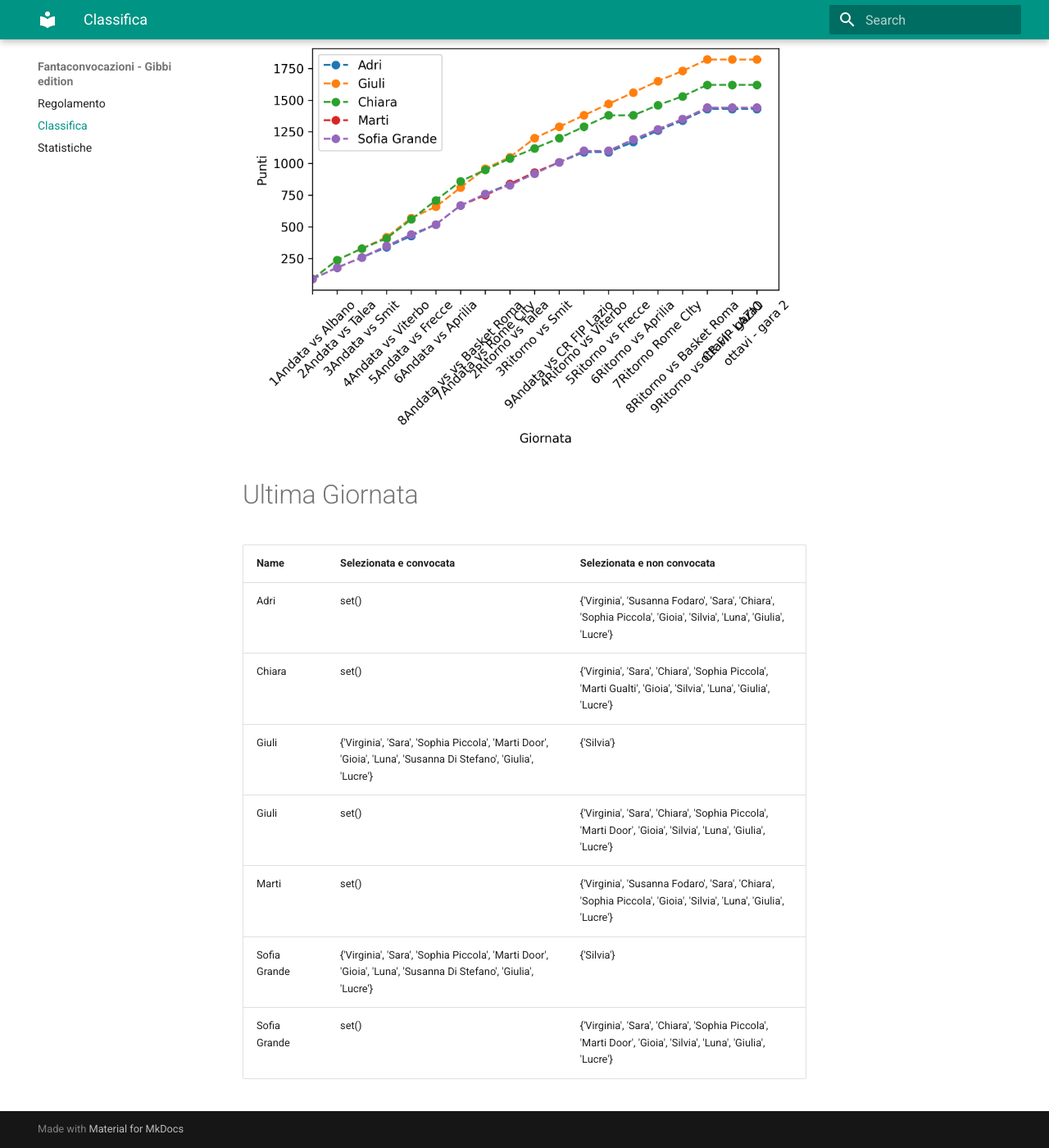
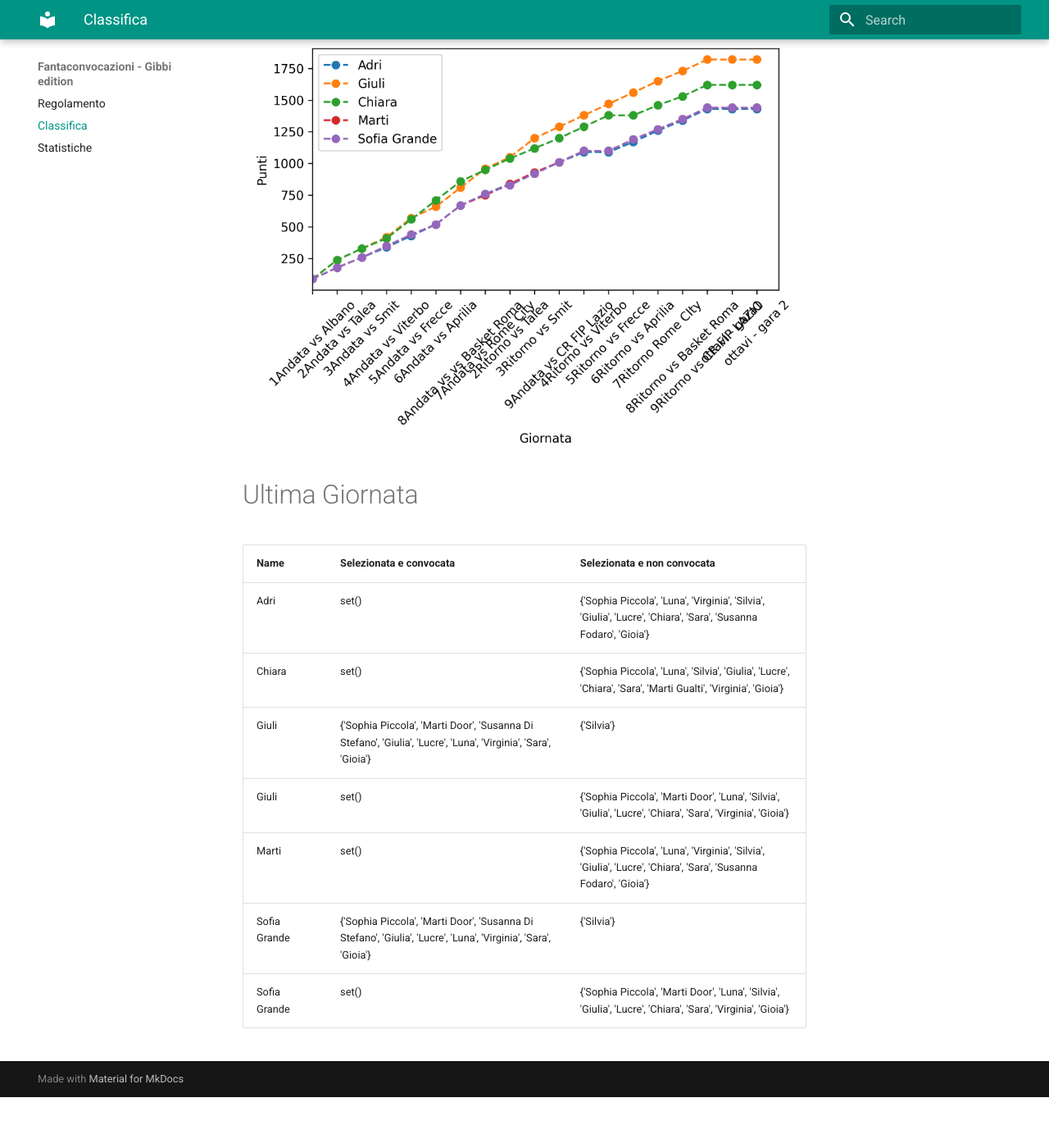
Before and after one commit to martinig94/fantagibbi, an MkDocs documentation site: the page built from docs/Classifica.md, in a window 1280 px wide and 1400 px high, scrolled down 565 px. Shown: the whole window at 82% size. Built offline with MkDocs 1.6.1 and Material for MkDocs 9.7.7, drawn with Linux system fonts in a browser that asks for light colours; after the commit the page ends 1903 px from its top, so only the background shows below that.

Commit message:
Auto-update from main.py

```diff
--- a/docs/Classifica.md
+++ b/docs/Classifica.md
@@ -18,11 +18,11 @@
 <!-- START_TABLE CORRECT -->
 | Name         | Selezionata e convocata                                                                                        | Selezionata e non convocata                                                                                      |
 |:-------------|:---------------------------------------------------------------------------------------------------------------|:-----------------------------------------------------------------------------------------------------------------|
-| Adri         | set()                                                                                                          | {'Virginia', 'Susanna Fodaro', 'Sara', 'Chiara', 'Sophia Piccola', 'Gioia', 'Silvia', 'Luna', 'Giulia', 'Lucre'} |
-| Chiara       | set()                                                                                                          | {'Virginia', 'Sara', 'Chiara', 'Sophia Piccola', 'Marti Gualti', 'Gioia', 'Silvia', 'Luna', 'Giulia', 'Lucre'}   |
-| Giuli        | {'Virginia', 'Sara', 'Sophia Piccola', 'Marti Door', 'Gioia', 'Luna', 'Susanna Di Stefano', 'Giulia', 'Lucre'} | {'Silvia'}                                                                                                       |
-| Giuli        | set()                                                                                                          | {'Virginia', 'Sara', 'Chiara', 'Sophia Piccola', 'Marti Door', 'Gioia', 'Silvia', 'Luna', 'Giulia', 'Lucre'}     |
-| Marti        | set()                                                                                                          | {'Virginia', 'Susanna Fodaro', 'Sara', 'Chiara', 'Sophia Piccola', 'Gioia', 'Silvia', 'Luna', 'Giulia', 'Lucre'} |
-| Sofia Grande | {'Virginia', 'Sara', 'Sophia Piccola', 'Marti Door', 'Gioia', 'Luna', 'Susanna Di Stefano', 'Giulia', 'Lucre'} | {'Silvia'}                                                                                                       |
-| Sofia Grande | set()                                                                                                          | {'Virginia', 'Sara', 'Chiara', 'Sophia Piccola', 'Marti Door', 'Gioia', 'Silvia', 'Luna', 'Giulia', 'Lucre'}     |
+| Adri         | set()                                                                                                          | {'Sophia Piccola', 'Luna', 'Virginia', 'Silvia', 'Giulia', 'Lucre', 'Chiara', 'Sara', 'Susanna Fodaro', 'Gioia'} |
+| Chiara       | set()                                                                                                          | {'Sophia Piccola', 'Luna', 'Silvia', 'Giulia', 'Lucre', 'Chiara', 'Sara', 'Marti Gualti', 'Virginia', 'Gioia'}   |
+| Giuli        | {'Sophia Piccola', 'Marti Door', 'Susanna Di Stefano', 'Giulia', 'Lucre', 'Luna', 'Virginia', 'Sara', 'Gioia'} | {'Silvia'}                                                                                                       |
+| Giuli        | set()                                                                                                          | {'Sophia Piccola', 'Marti Door', 'Luna', 'Silvia', 'Giulia', 'Lucre', 'Chiara', 'Sara', 'Virginia', 'Gioia'}     |
+| Marti        | set()                                                                                                          | {'Sophia Piccola', 'Luna', 'Virginia', 'Silvia', 'Giulia', 'Lucre', 'Chiara', 'Sara', 'Susanna Fodaro', 'Gioia'} |
+| Sofia Grande | {'Sophia Piccola', 'Marti Door', 'Susanna Di Stefano', 'Giulia', 'Lucre', 'Luna', 'Virginia', 'Sara', 'Gioia'} | {'Silvia'}                                                                                                       |
+| Sofia Grande | set()                                                                                                          | {'Sophia Piccola', 'Marti Door', 'Luna', 'Silvia', 'Giulia', 'Lucre', 'Chiara', 'Sara', 'Virginia', 'Gioia'}     |
 <!-- END_TABLE CORRECT -->
```
